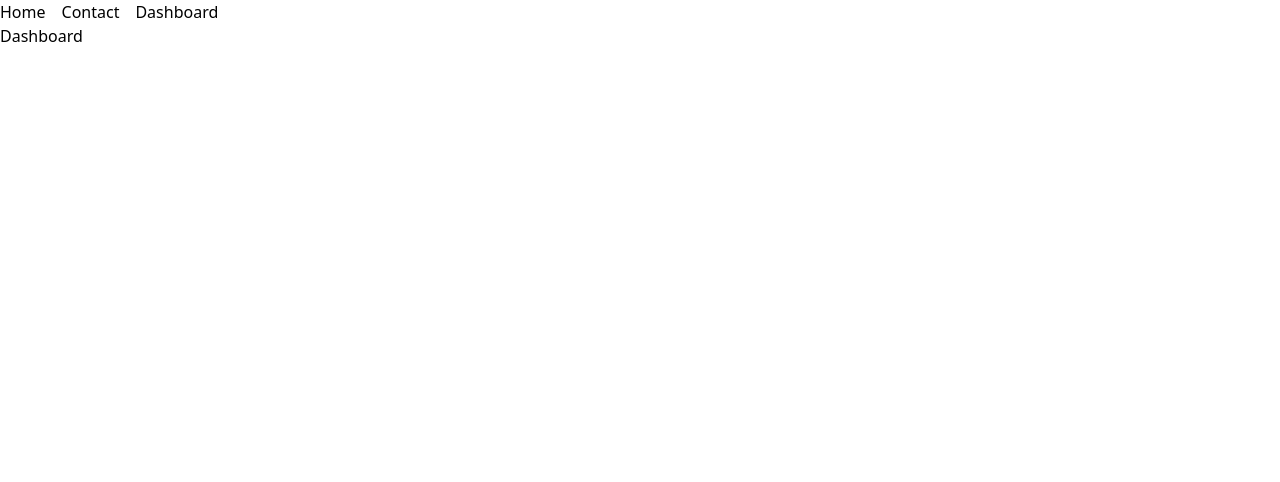
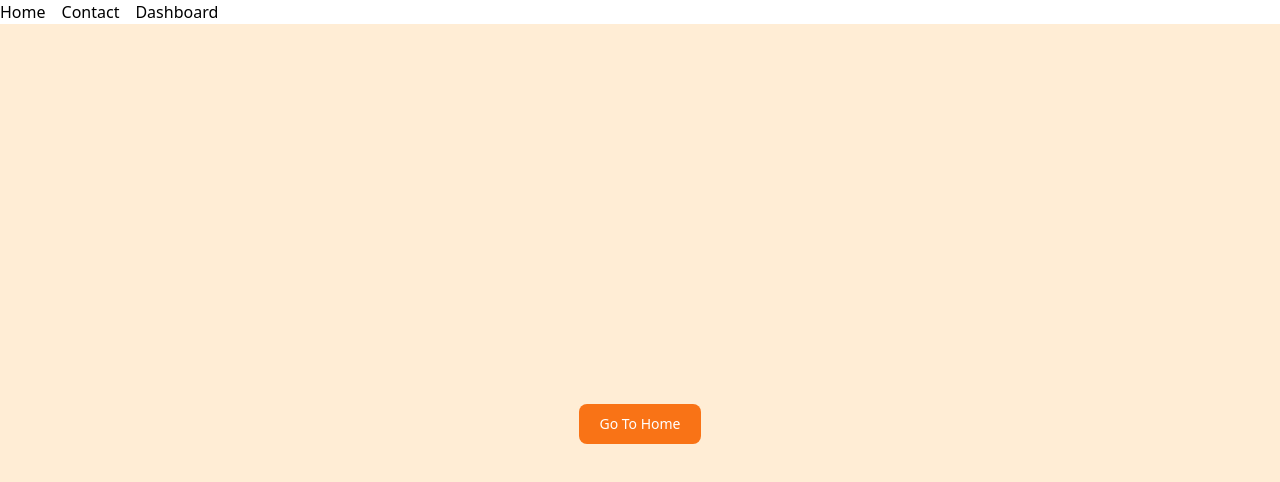
Before and after one commit to anoopraju31/100xdevs_cohort, a React (Vite) app in the folder week 7/week-7.1/routing-tutorial/: page /dashboard in a window 1280 px wide. Shown: the top 482 px of the page. Built offline with nearby package versions, Linux system fonts and the light colour scheme.

Commit message:
Week 7.1 Routing Tutorial - Dashboard Page updated

```diff
--- a/week 7/week-7.1/routing-tutorial/src/pages/Dashboard.jsx
+++ b/week 7/week-7.1/routing-tutorial/src/pages/Dashboard.jsx
@@ -1,5 +1,19 @@
+import { useNavigate } from 'react-router-dom'
+
 const Dashboard = () => {
-	return <div>Dashboard</div>
+	const navigate = useNavigate()
+	const goToHome = () => navigate('/')
+
+	return (
+		<div className='h-screen flex justify-center items-center bg-orange-100'>
+			<button
+				className='text-white bg-orange-500 hover:bg-orange-600 focus:ring-4 disabled:bg-orange-200 focus:ring-orange-300 font-medium rounded-lg text-sm px-5 py-2.5 focus:outline-none transition-colors duration-300'
+				onClick={goToHome}>
+				{' '}
+				Go To Home{' '}
+			</button>
+		</div>
+	)
 }
 
 export default Dashboard
```
